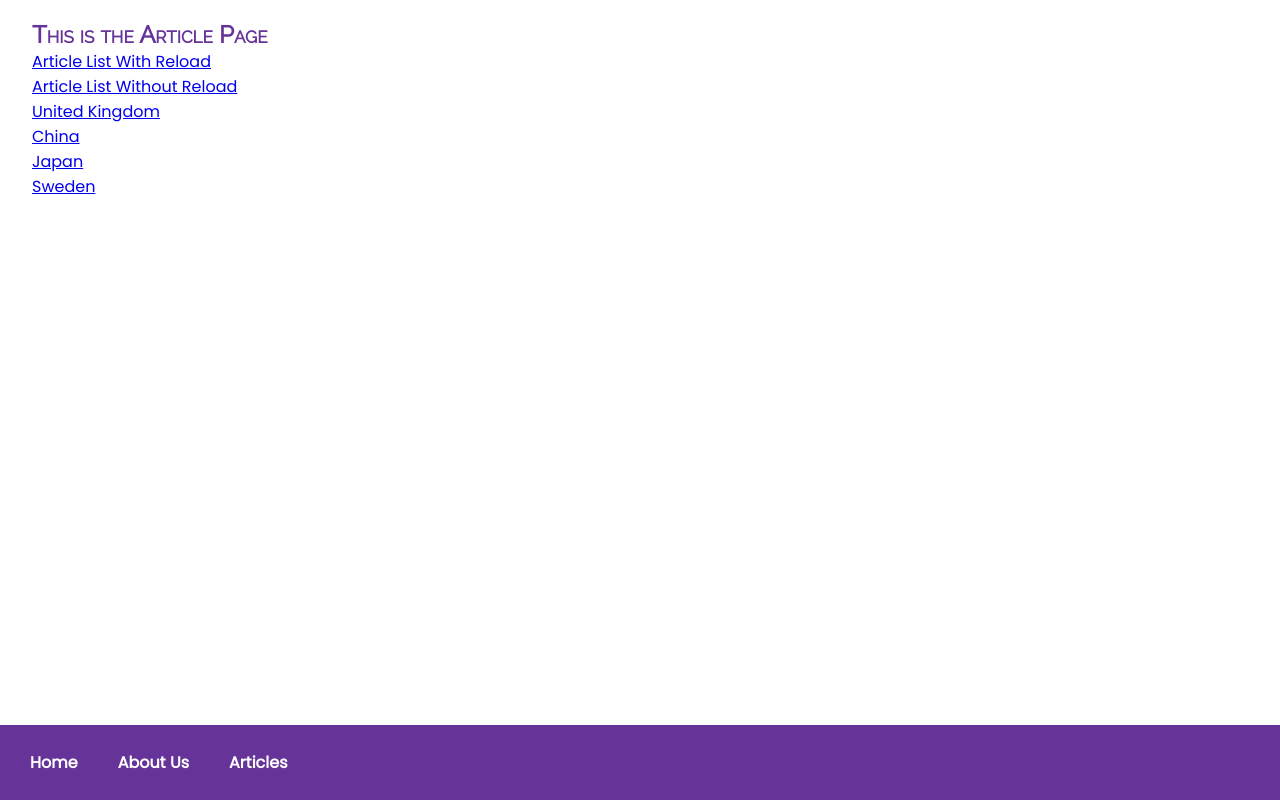
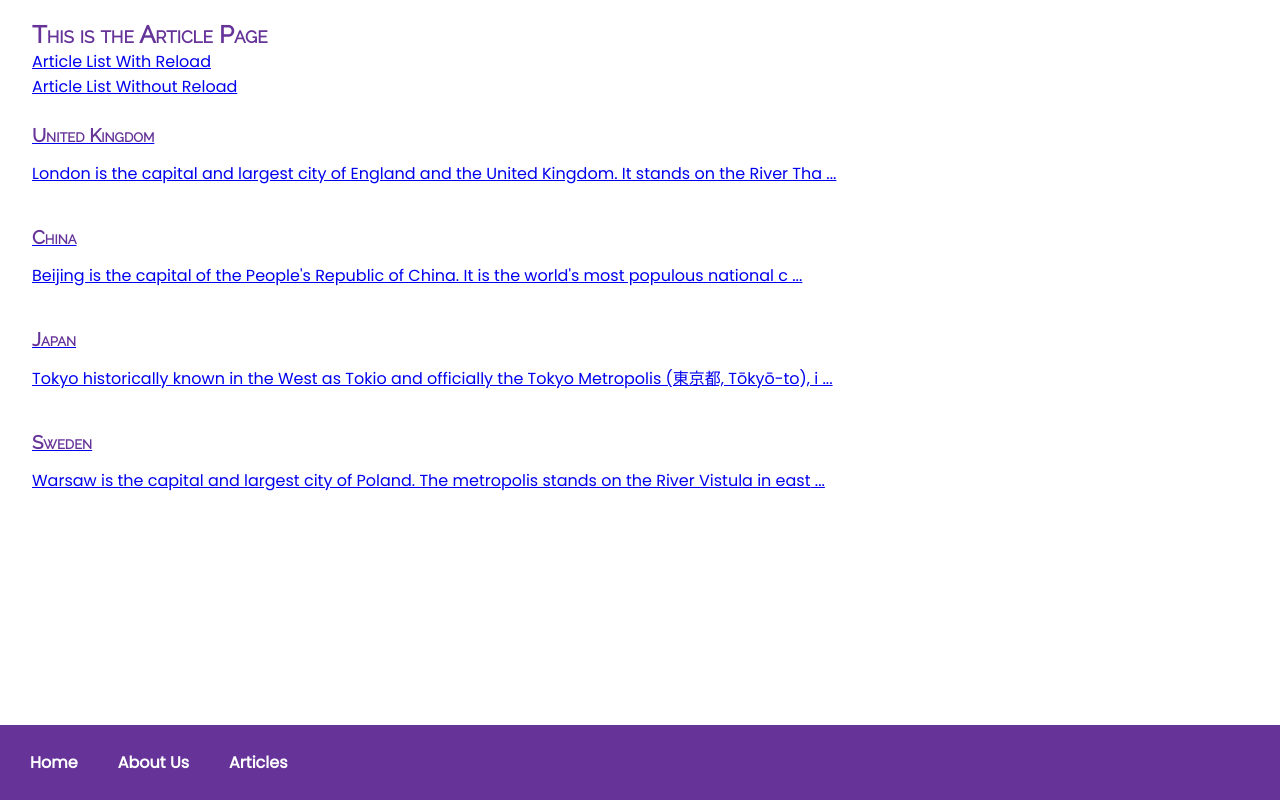
Before and after one commit to KramStyles/react-node-blog, a React (Create React App) app: page /article in a window 1280 px wide. Built offline with nearby package versions, Linux system fonts and the light colour scheme.

Commit message:
added substring

```diff
--- a/src/Components/ArticlePage.js
+++ b/src/Components/ArticlePage.js
@@ -7,10 +7,15 @@ const ArticlePage = () => (
         <div className="container">
             <h2>This is the Article Page</h2>
             <a href="/list">Article List With Reload</a> <br/>
-            <Link to="/list">Article List Without Reload</Link>
+            <Link to="/list">Article List Without Reload</Link> <br/>
 
             {Data.map(item => (
-                <Link to={'/list/'+item.country}><br/>{item.country}</Link>
+                // <Link to={'/list/'+item.country}><br/>{item.country}</Link>
+                <Link to={`/list/${item.country}`}>
+                    <br/>
+                    <h3>{item.country}</h3>
+                    <p>{item.description.substring(0, 100)} ...</p>
+                </Link>
             ))}
         </div>
     </>
```
